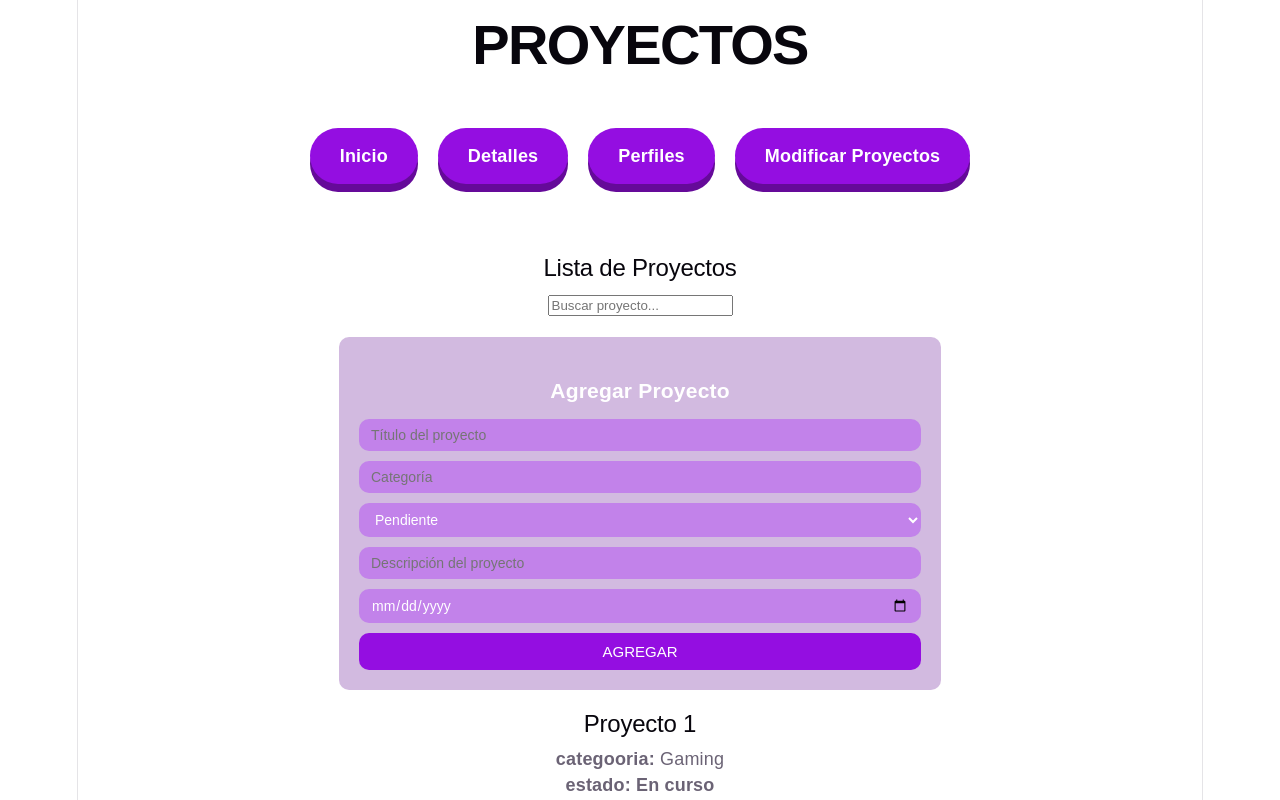
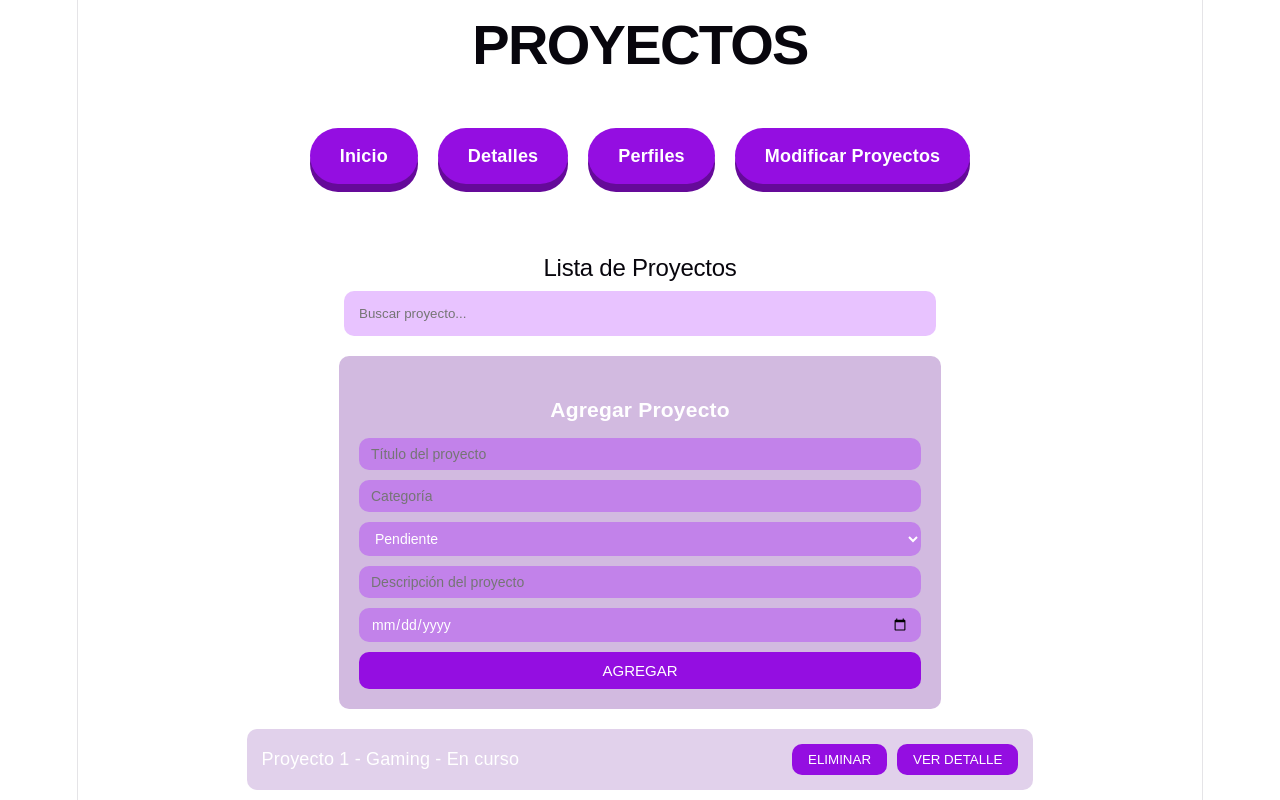
Before and after one commit to MateoMendietauwu69/pv_tp3_grupo4, a React (Vite) app: page / in a window 1280 px wide. Shown: the top 800 px of the page. Built offline with nearby package versions, Linux system fonts and the light colour scheme; a web font is replaced by a local one.

Commit message:
modifique los css. Erick Neuman

```diff
--- a/src/components/ListaProyectos.jsx
+++ b/src/components/ListaProyectos.jsx
@@ -3,8 +3,6 @@ import proyectoService from '../services/proyectoService.js'
 import FormularioProyecto from './FormularioProyecto.jsx'
 import '../css/ListaProyectos.css'
 import DetalleProyecto from './DetalleProyecto.jsx'
-// 1. IMPORTAMOS EL COMPONENTE CARD:
-import ProyectoCard from './proyectoCard.jsx'
 
 function ListaPro() {
 
@@ -15,6 +13,7 @@ function ListaPro() {
     const [nuevoEstado, setNuevoEstado] = useState('Pendiente')
     const [proyectoSeleccionado, setProyectoSeleccionado] = useState(null)
 
+    // Callback que recibe el nuevo proyecto desde FormularioProyecto
     const handleAgregar = (nuevoProyecto) => {
         proyectoService.agregarProyecto(nuevoProyecto)
         setProyectos(proyectoService.obtenerProyectos())
@@ -39,24 +38,27 @@ function ListaPro() {
             <div>
                 <h2>Lista de Proyectos</h2>
 
-                <input
+                <input id='busqueda'
                     type="text"
                     placeholder="Buscar proyecto..."
                     value={busqueda}
                     onChange={(e) => handleBuscar(e.target.value)}
                 />
 
+                {/* Componente FormularioProyecto separado */}
                 <FormularioProyecto onAgregar={handleAgregar} />
 
                 <ul>
                     {proyectos.map(proyecto => (
-                        /* 2. ACÁ ESTÁ EL REFACTOR: Usamos el componente y le pasamos las props */
-                        <ProyectoCard
-                            key={proyecto.id}
-                            proyecto={proyecto}
-                            onSeleccionar={setProyectoSeleccionado}
-                            onEliminar={handleEliminar}
-                        />
+                        <li id='Proyectos' key={proyecto.id}>
+                            <div>
+                            {proyecto.titulo} - {proyecto.categoria} - {proyecto.estado}
+                            </div>
+                            <div id='botones'>
+                            <button className='boton' onClick={() => handleEliminar(proyecto.id)}>Eliminar</button>
+                            <button className='boton' onClick={() => setProyectoSeleccionado(proyecto)}>Ver detalle</button>
+                            </div>
+                        </li>
                     ))}
                 </ul>
                 <DetalleProyecto proyecto={proyectoSeleccionado} />
```
